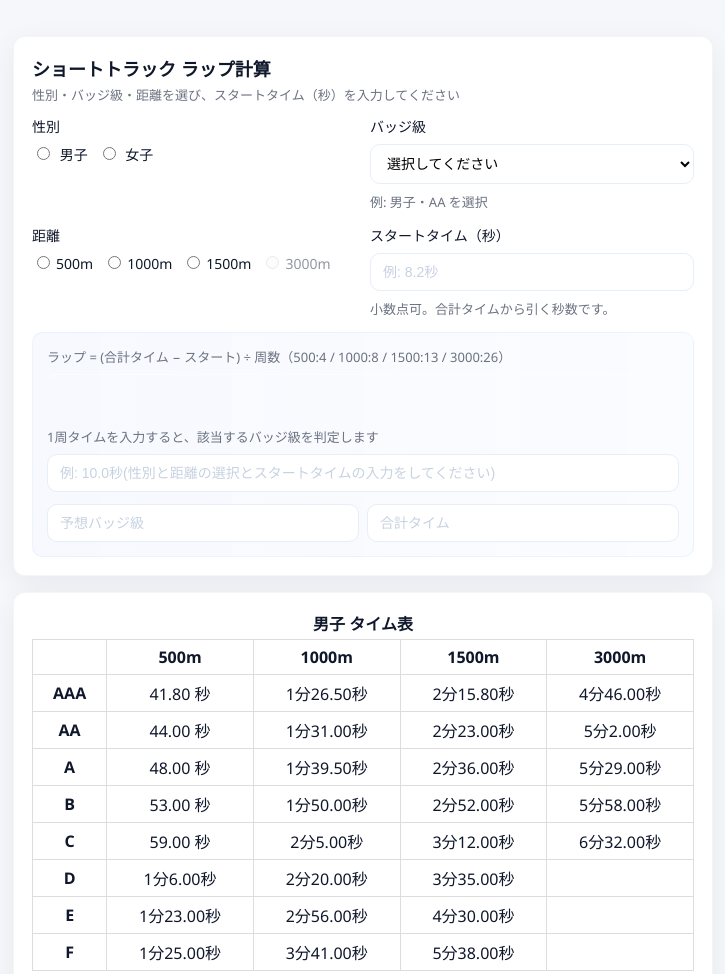
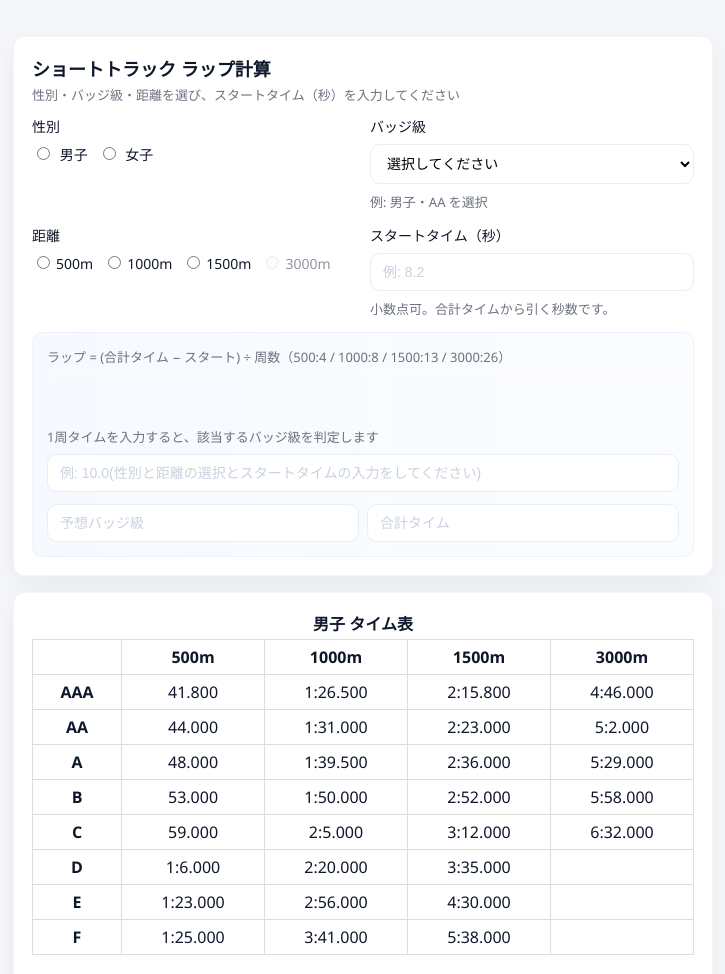
Before and after one commit to HnaKOJI/ShortTrack.lap, a plain HTML site: page index.html in a window 1280 px wide. Shown: the top 974 px of the page, without its empty margins (277-1002 px from the left). Drawn offline with Linux system fonts and the light colour scheme.

Commit message:
Add files via upload

```diff
--- a/index.html
+++ b/index.html
@@ -174,7 +174,7 @@
 
             <div class="field">
                 <label for="startTime">スタートタイム（秒）</label>
-                <input id="startTime" type="text" placeholder="例: 8.2秒" aria-label="スタートタイム">
+                <input id="startTime" type="text" placeholder="例: 8.2" aria-label="スタートタイム">
                 <div class="hint">小数点可。合計タイムから引く秒数です。</div>
             </div>
 
@@ -183,7 +183,7 @@
                 <input id="lapResult" type="text" readonly aria-label="ラップ結果">
                 <!-- 追加: 1周タイム入力と予想級 -->
                 <div class="hint" style="margin-top:8px;">1周タイムを入力すると、該当するバッジ級を判定します</div>
-                <input id="lapTime" type="text" placeholder="例: 10.0秒(性別と距離の選択とスタートタイムの入力をしてください)" aria-label="1周タイム">
+                <input id="lapTime" type="text" placeholder="例: 10.0(性別と距離の選択とスタートタイムの入力をしてください)" aria-label="1周タイム">
                 <div style="display:flex; gap:8px; margin-top:4px;">
                     <input id="gradeResult" type="text" placeholder="予想バッジ級" readonly aria-label="予想バッジ級">
                     <input id="totalTimeResult" type="text" placeholder="合計タイム" readonly aria-label="合計タイム">
@@ -227,9 +227,9 @@
         if(sec >= 60){
             const m = Math.floor(sec/60);
             const s = (sec - m*60).toFixed(2);
-            return `${m}分${s}秒`;
+            return `${m}:${s}0`;
         }
-        return sec.toFixed(2) + ' 秒';
+        return sec.toFixed(2) + '0';
     }
 
     function renderTimeTables(){
@@ -358,9 +358,9 @@
             if(totalTime >= 60){
                 const mins = Math.floor(totalTime / 60);
                 const secs = (totalTime - mins * 60).toFixed(2);
-                totalTimeResult.value = `${mins}分${secs}秒`;
+                totalTimeResult.value = `${mins}:${secs}0`;
             } else {
-                totalTimeResult.value = totalTime.toFixed(2) + ' 秒';
+                totalTimeResult.value = totalTime.toFixed(2) + '0';
             }
         } else {
             totalTimeResult.value = '';
```
